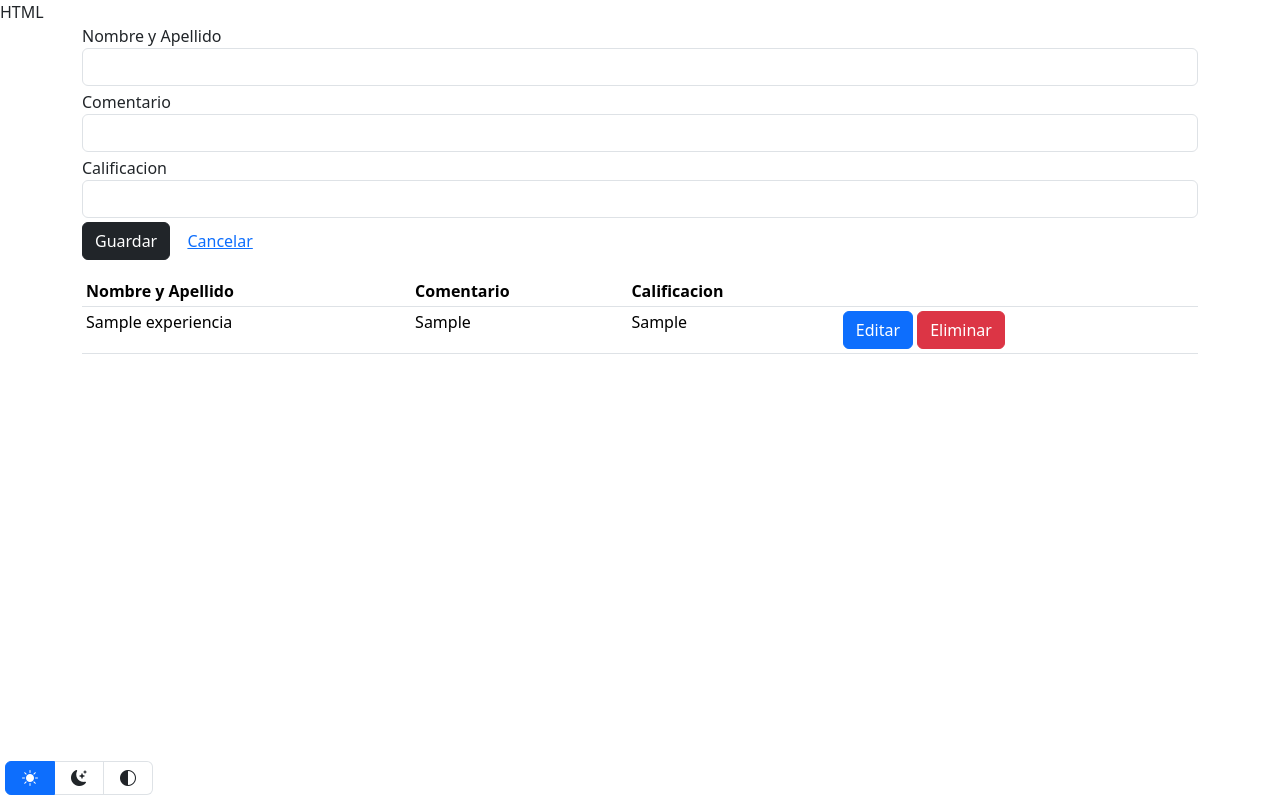
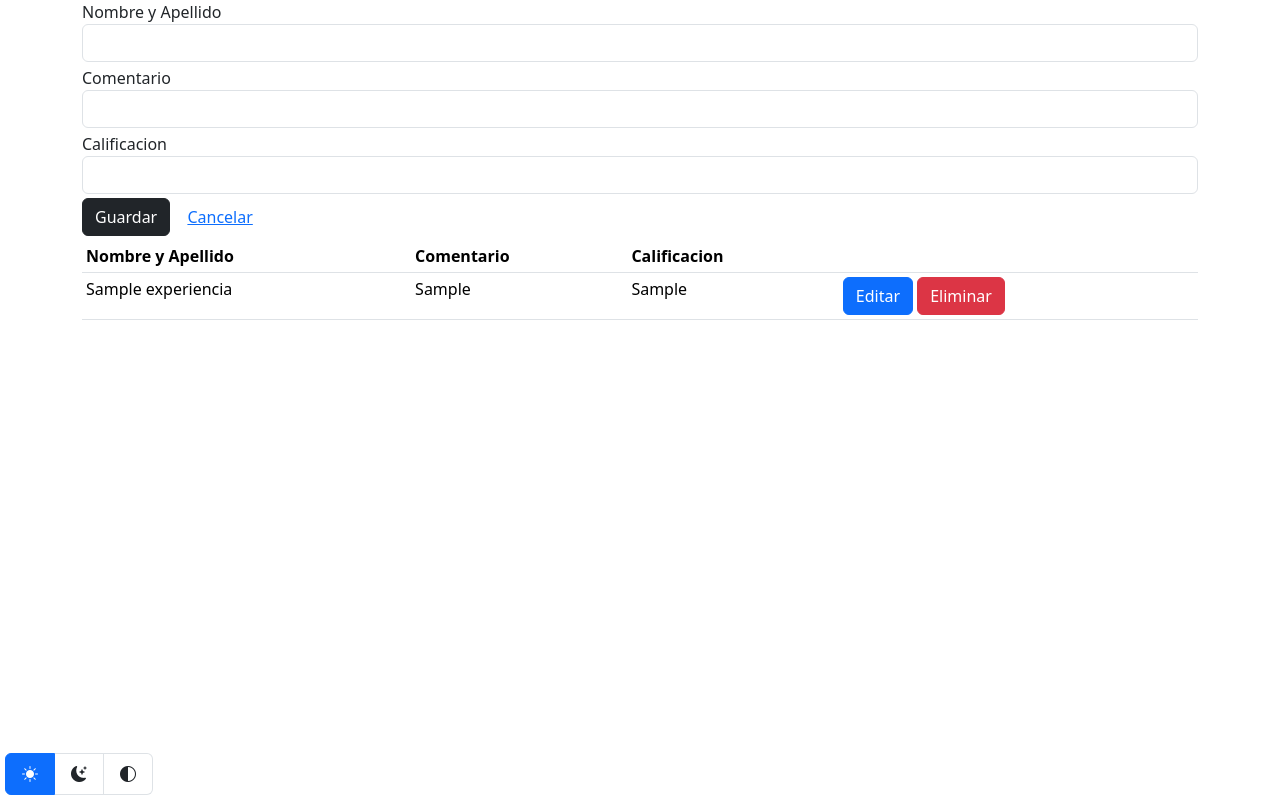
Before and after one commit to EdmundoVazquez-023/flask7b, a Flask app: page / in a window 1280 px wide. Run offline with Flask 3, Linux system fonts and the light colour scheme; tables that the repository leaves empty or names only in its code hold one stand-in row (values such as "Sample post"); some libraries are stand-ins or nearby versions.

Commit message:
Update app.html

```diff
--- a/templates/app.html
+++ b/templates/app.html
@@ -1,4 +1,4 @@
-HTML
+
 
 
 
```
